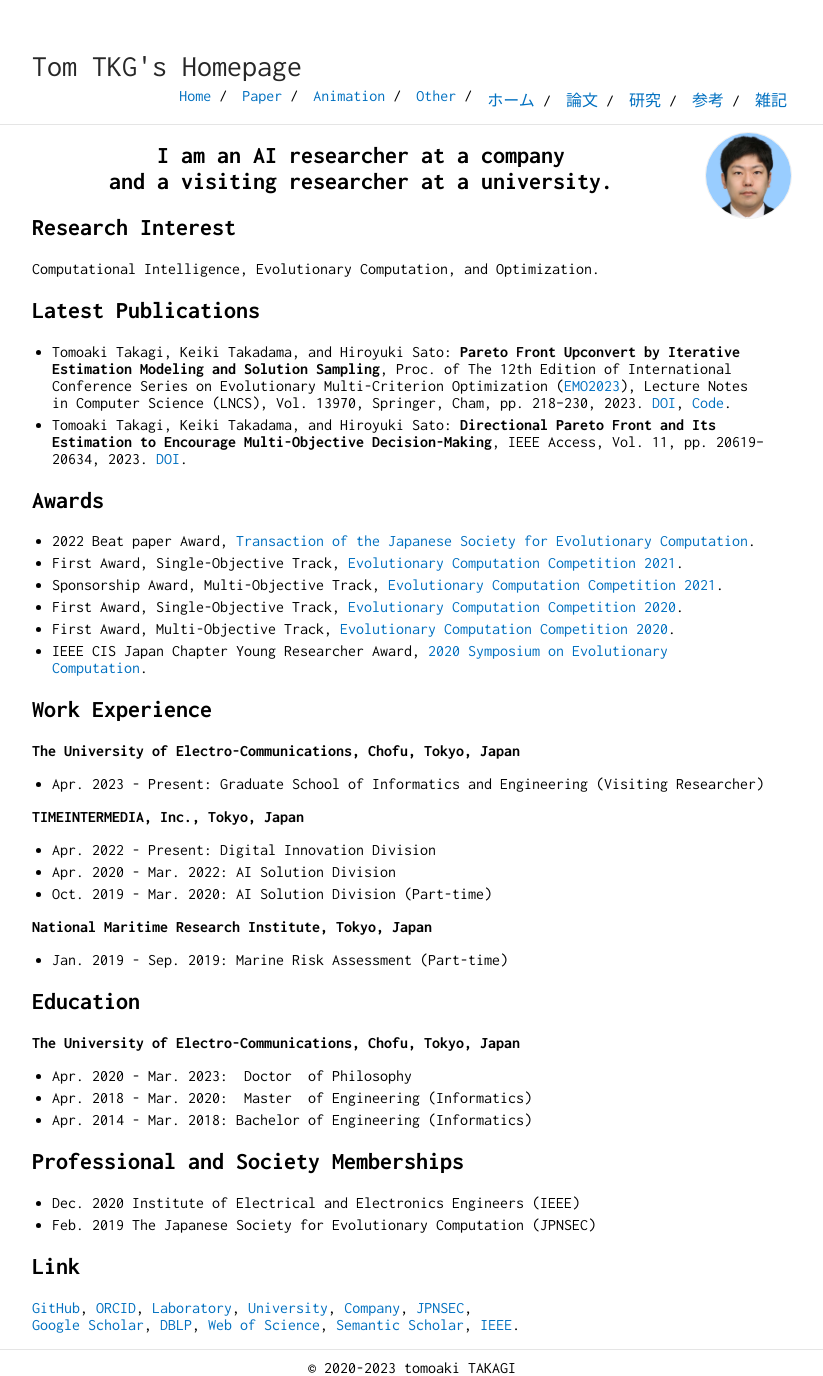
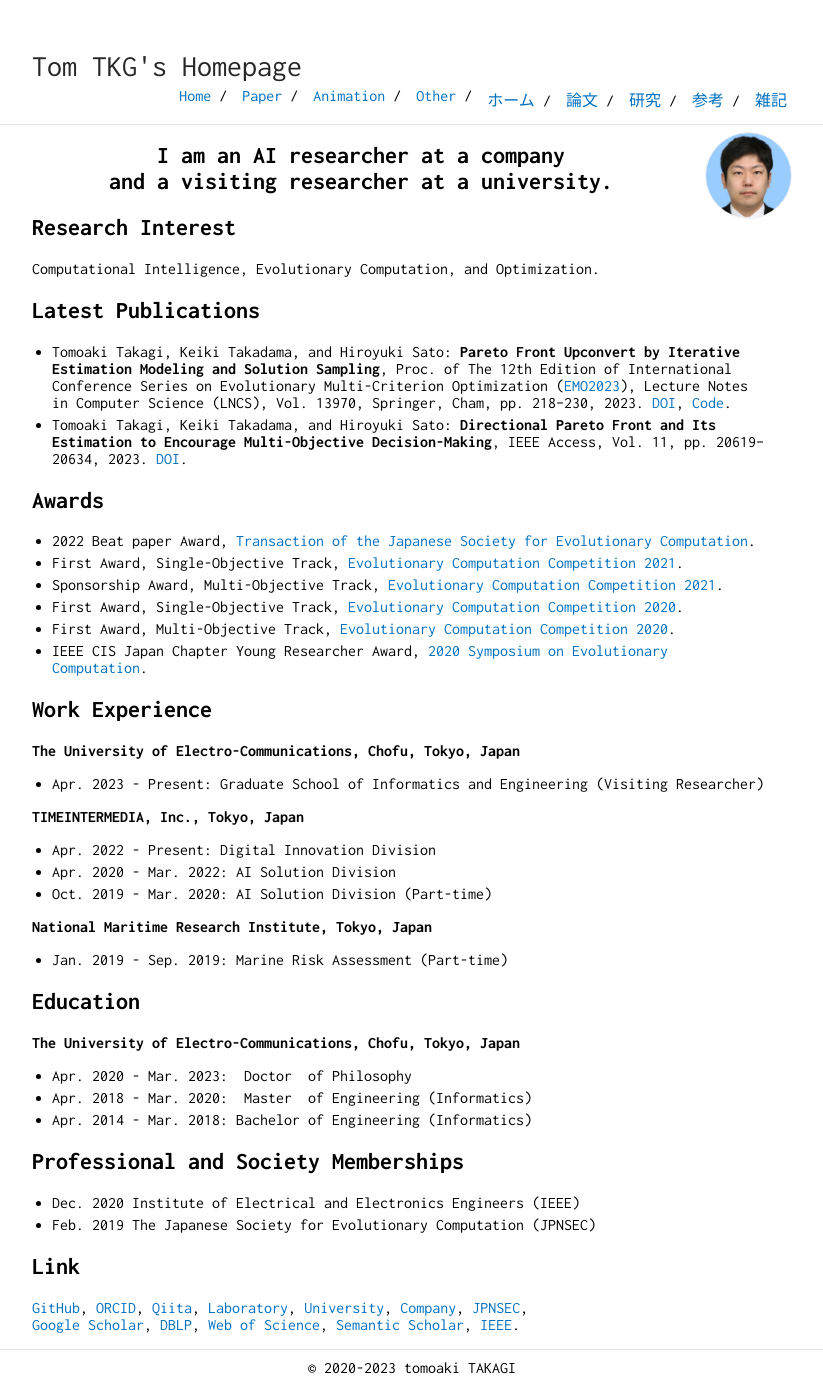
Before and after one commit to tomtkg/tomtkg.github.io, a Jekyll site: the page built from index.md, in a window 1280 px wide. Shown: the whole page, without its empty margins (228-1051 px from the left). Built offline with Jekyll 4.4.1, drawn with Linux system fonts in a browser that asks for light colours.

Commit message:
Add Qiita link

```diff
--- a/index.md
+++ b/index.md
@@ -49,5 +49,5 @@ Computational Intelligence, Evolutionary Computation, and Optimization.
 * Feb. 2019 The Japanese Society for Evolutionary Computation (JPNSEC)
 
 ## Link
-[GitHub](https://github.com/tomtkg), [ORCID](https://orcid.org/0000-0003-3748-9797), [Laboratory](https://nic.lab.uec.ac.jp/index.php/tomoakitakagi), [University](https://www.uec.ac.jp), [Company](https://www.timedia.co.jp), [JPNSEC](http://www.jpnsec.org),
+[GitHub](https://github.com/tomtkg), [ORCID](https://orcid.org/0000-0003-3748-9797), [Qiita](https://qiita.com/tomtkg), [Laboratory](https://nic.lab.uec.ac.jp/index.php/tomoakitakagi), [University](https://www.uec.ac.jp), [Company](https://www.timedia.co.jp), [JPNSEC](http://www.jpnsec.org),
 [Google Scholar](https://scholar.google.co.jp/citations?user=jsYC8NMAAAAJ), [DBLP](https://dblp.uni-trier.de/pers/hd/t/Takagi:Tomoaki), [Web of Science](https://www.webofscience.com/wos/author/record/AAF-1794-2021), [Semantic Scholar](https://www.semanticscholar.org/author/94460343), [IEEE](https://ieee-collabratec.ieee.org/app/p/tomtkg).
```
Also changed, not shown: indexJP.md (+1 -1 lines).
